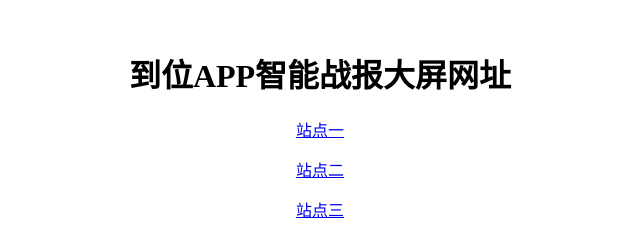
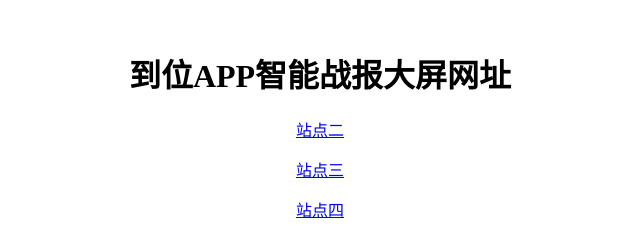
Before and after one commit to linzening/linzening.github.io, a plain HTML site: page daoweiapp.html in a window 1280 px wide. Shown: the top 239 px of the page, 320-960 px from the left. Drawn offline with Linux system fonts and the light colour scheme.

Commit message:
域名已过期

```diff
--- a/daoweiapp.html
+++ b/daoweiapp.html
@@ -10,7 +10,7 @@
     <div style="margin-top:50px;text-align:center;">
         <h1>到位APP智能战报大屏网址</h1>
         <p>
-            <a href="http://d.c1i.cn/" target="_blank">站点一</a>
+            <!-- a href="http://d.c1i.cn/" target="_blank">站点一</a -->
         </p>
         <p>
             <a href="https://s-sh-2387-daowei.oss.dogecdn.com/" target="_blank">站点二</a>
```
